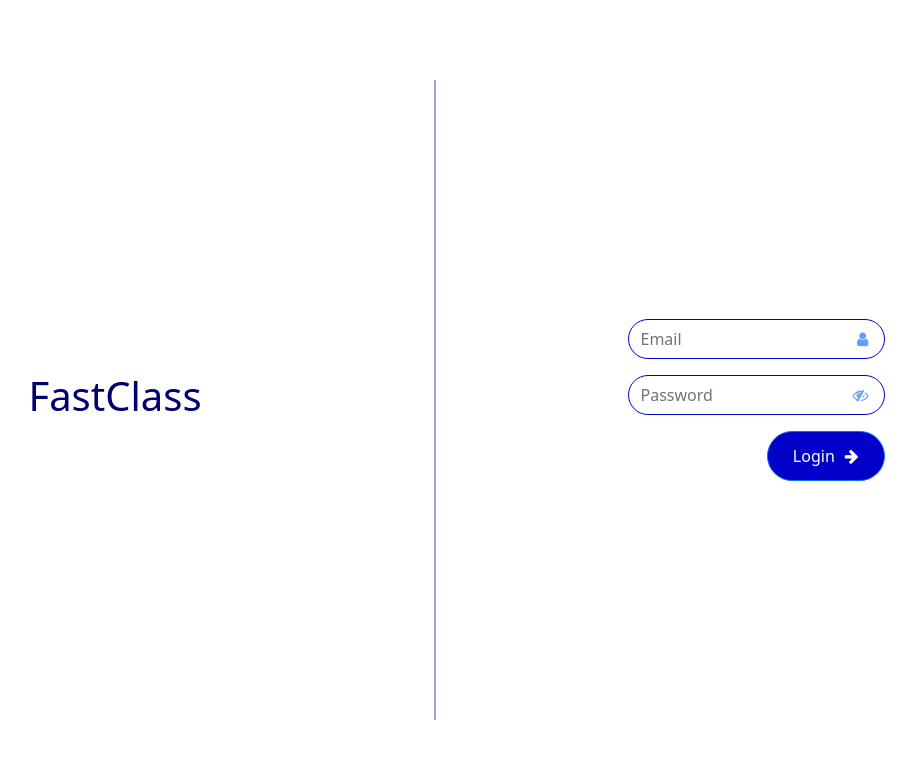
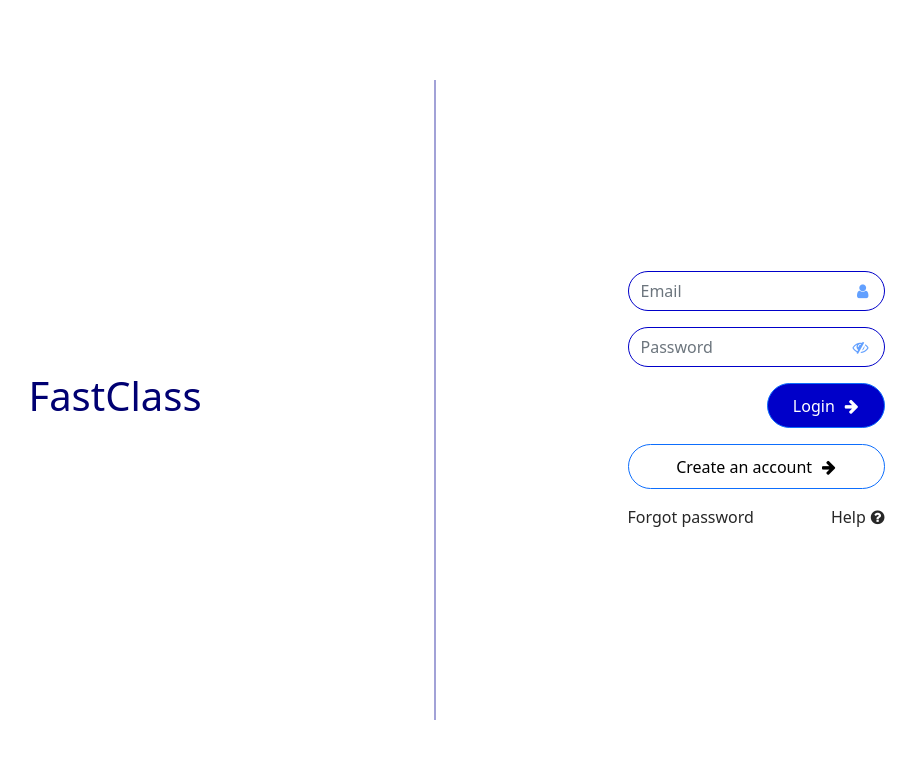
Before and after one commit to avinash6982/BookMentor, a React (Create React App) app: page / in a window 1280 px wide. Shown: the top 758 px of the page, without its empty margins (204-1120 px from the left). Built offline with nearby package versions, Linux system fonts and the light colour scheme.

Commit message:
Added navbar, homecomponent and fake auth

```diff
--- a/src/App.js
+++ b/src/App.js
@@ -1,14 +1,26 @@
 import './App.css';
 import 'bootstrap/dist/css/bootstrap.min.css';
 import '../node_modules/font-awesome/css/font-awesome.min.css';
+import { useState } from 'react';
 
 import LaunchPage from './container/LaunchPage';
+import Navbar from "./container/Navbar";
+import Home from './container/Home';
 
 function App() {
 
+  const [user, setUser] = useState(null)
+
   return (
     <div className="App">
-      <LaunchPage />
+      {
+        user ?
+          <>
+            <Navbar setUser={setUser} user={user} />
+            <Home />
+          </> :
+          <LaunchPage setUser={setUser} />
+      }
     </div>
   );
 }
--- a/src/common/wrapper/FullSizeRow.js
+++ b/src/common/wrapper/FullSizeRow.js
@@ -1,5 +1,5 @@
 import React from "react";
-import { Container, Row } from "react-bootstrap";
+import { Row } from "react-bootstrap";
 
 import classes from "./styles.module.css";
 
--- /dev/null
+++ b/src/components/homePage/index.js
@@ -0,0 +1,12 @@
+import React from "react";
+
+const HomepageComponent = () => {
+
+    return (
+        <>
+            This is the homepage
+        </>
+    );
+}
+
+export default HomepageComponent
--- a/src/components/launchPage/Signin.js
+++ b/src/components/launchPage/Signin.js
@@ -4,7 +4,7 @@ import FontAwesomeIcon from "../../common/icons/FontAwesomeIcon";
 
 import classes from "./styles.module.css";
 
-export default function Signin() {
+export default function Signin({ onSignin }) {
 
     const [state, setState] = useState({
         username: "",
@@ -22,7 +22,7 @@ export default function Signin() {
 
     const signinHandler = () => {
 
-        console.log("signin")
+        onSignin({...state})
     }
 
     return (
@@ -54,11 +54,26 @@ export default function Signin() {
             </Form.Group>
 
             <div className={classes.signinContainer}>
-                <Button variant="primary" className={classes.signinButton} type="submit">
+                <Button variant="primary" onClick={() => signinHandler()} className={classes.signinButton}>
                     Login
                     <FontAwesomeIcon title="arrow-right" marginLeft="10px" />
                 </Button>
             </div>
+
+            <div className={classes.signupContainer}>
+                <Button variant="primary" className={classes.signupButton}>
+                    Create an account
+                    <FontAwesomeIcon title="arrow-right" marginLeft="10px" />
+                </Button>
+            </div>
+
+            <div className={classes.signinOptions}>
+                <a href="/" className={classes.links}>Forgot password</a>
+                <a href="/" className={classes.links}>
+                    Help
+                    <FontAwesomeIcon title="question-circle" marginLeft="5px" />
+                </a>
+            </div>
         </Form>
     );
 }
--- a/src/components/launchPage/index.js
+++ b/src/components/launchPage/index.js
@@ -7,7 +7,7 @@ import Signin from "./Signin";
 
 import classes from "./styles.module.css";
 
-export default function LaunchPageComponent() {
+export default function LaunchPageComponent({ onSignin }) {
 
     return (
         <FullSizeRow>
@@ -20,7 +20,7 @@ export default function LaunchPageComponent() {
             </Col>
             <Col lg={6} className={classes.columnCenter}>
                 <ContentWrapper show={true}>
-                    <Signin />
+                    <Signin onSignin={onSignin} />
                 </ContentWrapper>
             </Col>
         </FullSizeRow>
--- a/src/components/launchPage/styles.module.css
+++ b/src/components/launchPage/styles.module.css
@@ -13,16 +13,28 @@
 .errorMessageContainer {
     height: 0.8em;
 }
-.signinContainer {
+.signinContainer,
+.signupContainer {
     width: 100%;
+    height: 45px;
+    margin-bottom: 1em !important;
 }
 .signinButton {
     float: right;
-    height: 50px;
+    height: 45px;
     border-radius: 25px;
     padding-left: 25px;
     padding-right: 25px;
     background-color: rgb(0, 0, 201);
+}
+.signupButton {
+    width: 100%;
+    height: 45px;
+    border-radius: 25px;
+    padding-left: 25px;
+    padding-right: 25px;
+    background-color: white;
+    color: black;
 }
 .inputContainer {
     position: relative;
@@ -34,5 +46,21 @@
     right: 1em;
 }
 .columnRightBorder {
-    border-right: 2px solid rgba(2, 2, 146, 0.363);
+    border: none;
 }
+.columnRightBorder {
+    border-right: none;
+}
+@media only screen and (min-width: 991px) {
+    .columnRightBorder {
+        border-right: 2px solid rgba(2, 2, 146, 0.363);
+    }
+}
+.signinOptions {
+    display: flex;
+    justify-content: space-between;
+}
+.links {
+    color: rgb(39, 39, 39);
+    text-decoration: none;
+}
--- /dev/null
+++ b/src/components/navbar/index.js
@@ -0,0 +1,28 @@
+import { Navbar, Container, Nav } from "react-bootstrap";
+import FontAwesomeIcon from "../../common/icons/FontAwesomeIcon";
+
+import classes from "./styles.module.css";
+
+const NavbarComponent = ({
+    onSignout,
+    auth,
+}) => {
+
+    return (
+        <Navbar className={classes.navbar} expand="lg" variant="dark">
+            <Container className={classes.navbarContainer}>
+                <Navbar.Brand href="/">TuteNext</Navbar.Brand>
+                <Nav>
+                    {
+                        auth &&
+                        <Nav.Link onClick={() => onSignout()} href="">
+                            <FontAwesomeIcon title="sign-out" size={25} />
+                        </Nav.Link>
+                    }
+                </Nav>
+            </Container>
+        </Navbar>
+    );
+}
+
+export default NavbarComponent
--- /dev/null
+++ b/src/components/navbar/styles.module.css
@@ -0,0 +1,8 @@
+.navbar {
+    background-color: #4d4d4d;
+    height: 3em;
+    border-bottom: solid #f17634 2px;
+}
+.navbarContainer {
+    max-width: 100vw !important;
+}
--- /dev/null
+++ b/src/container/Home.js
@@ -0,0 +1,11 @@
+import React from "react";
+import HomepageComponent from "../components/homePage";
+
+const Home = () => {
+
+    return (
+        <HomepageComponent />
+    );
+}
+
+export default Home
--- a/src/container/LaunchPage.js
+++ b/src/container/LaunchPage.js
@@ -2,9 +2,19 @@ import React from "react";
 
 import LaunchPageComponent from "../components/launchPage";
 
-export default function LaunchPage() {
+export default function LaunchPage({ setUser }) {
+
+    const credentials = {
+        username: "user",
+        password: "user"
+    }
+
+    const onSignin = (login) =>
+        (credentials.username === login.username && credentials.password === login.password) ?
+            setUser("user") :
+            console.log("login failed")
 
     return (
-        <LaunchPageComponent />
+        <LaunchPageComponent onSignin={onSignin} />
     );
 }
--- /dev/null
+++ b/src/container/Navbar.js
@@ -0,0 +1,17 @@
+import NavbarComponent from "../components/navbar";
+
+const Navbar = ({
+    setUser,
+    user
+}) => {
+
+    const onSignout = () => setUser(null)
+
+    return (
+        <NavbarComponent
+            onSignout={onSignout}
+            auth={user ? true : false} />
+    )
+}
+
+export default Navbar
```
Also changed, not shown: src/App.css (line endings or trailing spaces).
